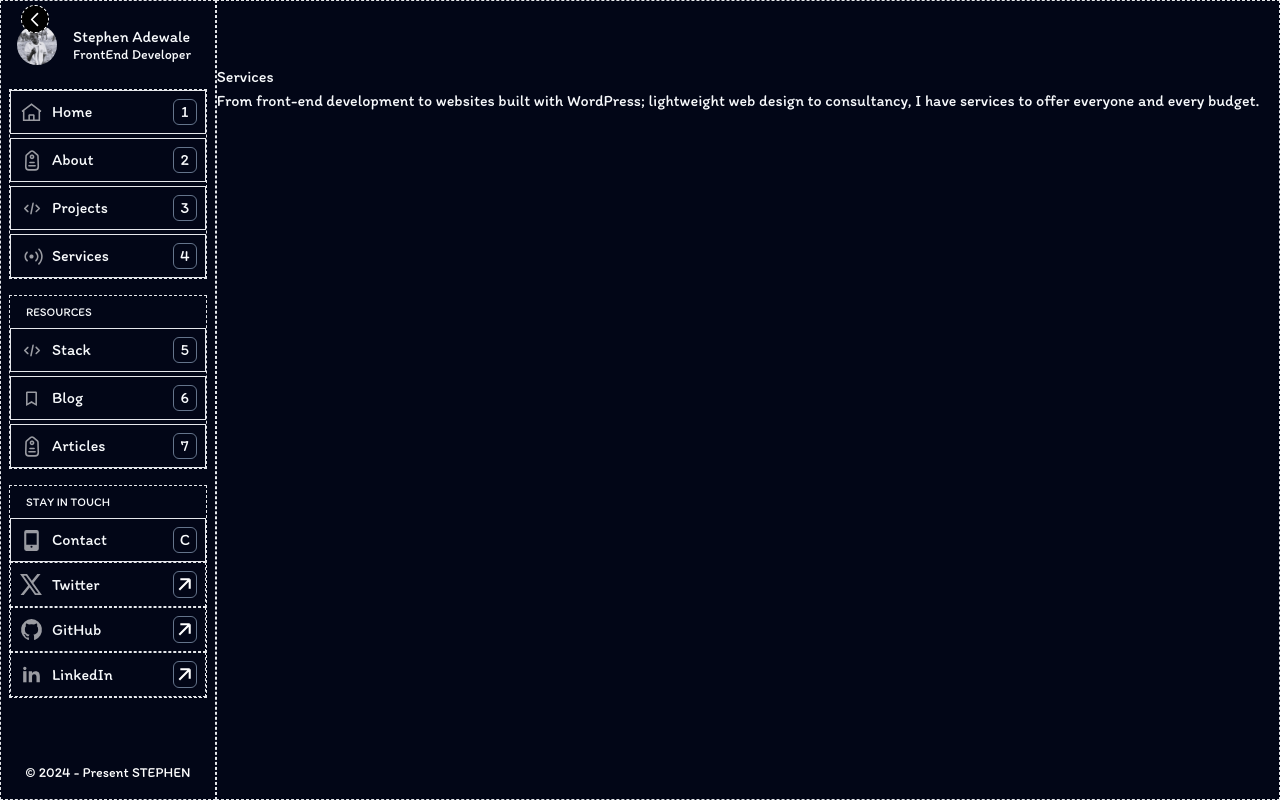
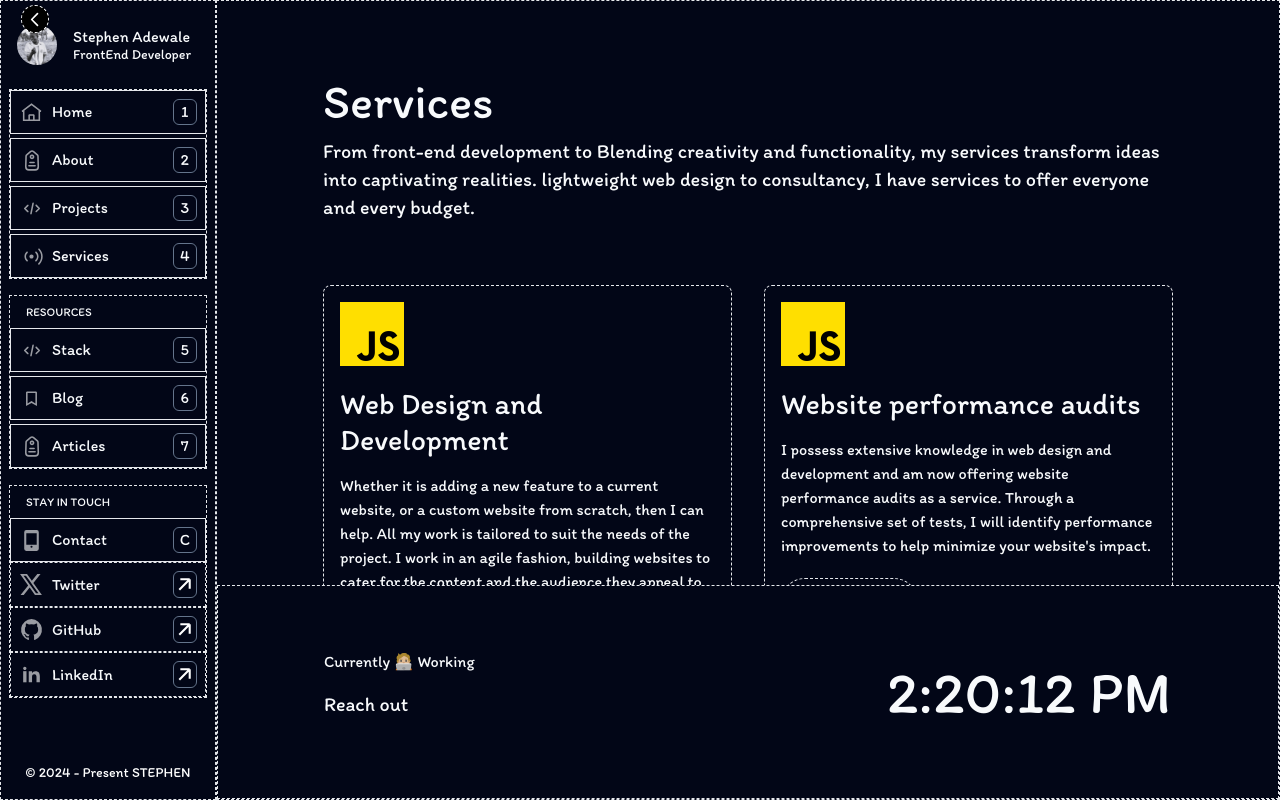
Before and after one commit to DemoStephen/portfolio, a React (Vite) app: page /Services in a window 1280 px wide. Built offline with nearby package versions, Linux system fonts and the light colour scheme; a web font is replaced by a local one.

Commit message:
Updated the services Pages

```diff
--- a/src/Pages/About.jsx
+++ b/src/Pages/About.jsx
@@ -1,3 +1,4 @@
+import { Link } from "react-router-dom";
 import me from "../assets/me_landscape.jpg";
 import CareerExperience from "../Components/CareerExperience";
 import Footer from "../UI/Footer";
@@ -45,9 +46,9 @@ export default function About() {
               <br /> <br />
               I’ve loved making things for as long as I can remember, and wrote
               my{" "}
-              <a href="#" target="_blank" className="text-red-500">
-                first program
-              </a>{" "}
+              <Link to="/Projects">
+                <span className="text-red-500">first program</span>
+              </Link>
               as at march 2024, just two weeks after I started learning Web
               Development.
               <br /> <br />
@@ -57,12 +58,9 @@ export default function About() {
               of a brand, Stephen takes great pride in ensuring every site
               reflects the unique story and essence of its owner.
               <br /> <br />
-              <a href="#" target="_blank" className="text-red-500">
-                Clients
-              </a>{" "}
-              praise Stephen for his unwavering commitment to quality, his
-              attention to detail, and his ability to translate complex ideas
-              into stunning web realities. When he&apos;s not decoding the
+              Clients praise Stephen for his unwavering commitment to quality,
+              his attention to detail, and his ability to translate complex
+              ideas into stunning web realities. When he&apos;s not decoding the
               latest design trends or mastering new programming languages, you
               can find Stephen capturing the beauty of the{" "}
               <a
@@ -80,14 +78,14 @@ export default function About() {
               beautiful together.
             </p>
           </div>
-          <div>
+          <div id="career">
             <h2 className="text-3xl lg:text-5xl mt-8 my-2 lg:my-3 lg:mt-16 uppercase">
               Career
             </h2>
             <p>
               I’m currently working at{" "}
               <a href="#" target="_blank" className="text-red-500">
-                Printivo
+                PrinZadi
               </a>{" "}
               Printing Press. In the years that I&apos;ve been studying and
               working in design. I spent the first two in arts, and the next
--- a/src/Pages/Projects.jsx
+++ b/src/Pages/Projects.jsx
@@ -84,6 +84,9 @@ export default function Projects() {
             of interest rates, all while offering helpful resources and
             educational content on home financing.
           </Project>
+          <p className="text-center my-8">
+            Project built before July 2024 wasn&apos;t very well-documented :)
+          </p>
         </section>
         <Footer />
       </section>
--- a/src/Pages/Services.jsx
+++ b/src/Pages/Services.jsx
@@ -1,4 +1,7 @@
+import Service from "../Components/Service";
+import Footer from "../UI/Footer";
 import Navigation from "../UI/Navigation";
+import img from "../assets/Image/stacks/js.png";
 
 export default function Services() {
   return (
@@ -8,14 +11,58 @@ export default function Services() {
         style={{ scrollbarWidth: "none" }}
         className="lg:pt-16 w-full border border-dashed max-h-screen overflow-scroll snap-none"
       >
-        <header>
-          <h2>Services</h2>
-          <p>
-            From front-end development to websites built with WordPress;
-            lightweight web design to consultancy, I have services to offer
-            everyone and every budget.
+        <header className="pb-16 px-[5%] lg:px-[10%]">
+          <h1 className="text-3xl lg:text-5xl my-2 lg:my-3">Services</h1>
+          <p className="lg:text-xl">
+            From front-end development to Blending creativity and functionality,
+            my services transform ideas into captivating realities. lightweight
+            web design to consultancy, I have services to offer everyone and
+            every budget.
           </p>
         </header>
+        <section className="px-[5%] md:px-[10%] grid lg:grid-cols-2 gap-8">
+          <Service
+            heading="Web Design and Development"
+            text="Whether it is adding a new feature to a current website, or a custom website from scratch, then I can help. All my work is tailored to suit the needs of the project. I work in an agile fashion, building websites to cater for the content and the audience they appeal to."
+          />
+          <Service
+            heading="Website performance audits"
+            text="I possess extensive knowledge in web design and development and am now offering website performance audits as a service. Through a comprehensive set of tests, I will identify performance improvements to help minimize your website's impact."
+          />
+          <Service
+            heading="Consultation"
+            text="Are you in need of advice regarding green website hosting? Need a second opinion about a website build? Whether you need help with writing a brief, scoping a job, or a full low-carbon website redesign strategy, I can assist with my consultation service."
+          />
+          <section className="border border-dashed p-4 rounded-lg">
+            <img src={img} alt="" className="w-16" />
+            <header className="my-5">
+              <p>See the proof</p>
+              <h3 className="text-3xl mb-4">View my work</h3>
+              <p>
+                I’ve built websites for startups, household names, and
+                multinational charities, as well as a number of side projects.
+              </p>
+            </header>
+            <button className="py-3 px-5 rounded-3xl border border-dashed">
+              View work
+            </button>
+          </section>
+          <section className="border border-dashed p-4 rounded-lg lg:col-span-2">
+            <header className="my-5">
+              <h2 className="text-3xl mb-4">
+                Let&apos;s build something great
+              </h2>
+              <p>
+                Interested in starting your own website project with me?
+                Excellent! I&apos;d love to talk to you about your idea.
+              </p>
+            </header>
+            <button className="py-3 px-5 rounded-3xl border border-dashed">
+              Get in touch
+            </button>
+          </section>
+        </section>
+        <Footer />
       </section>
     </section>
   );
```
